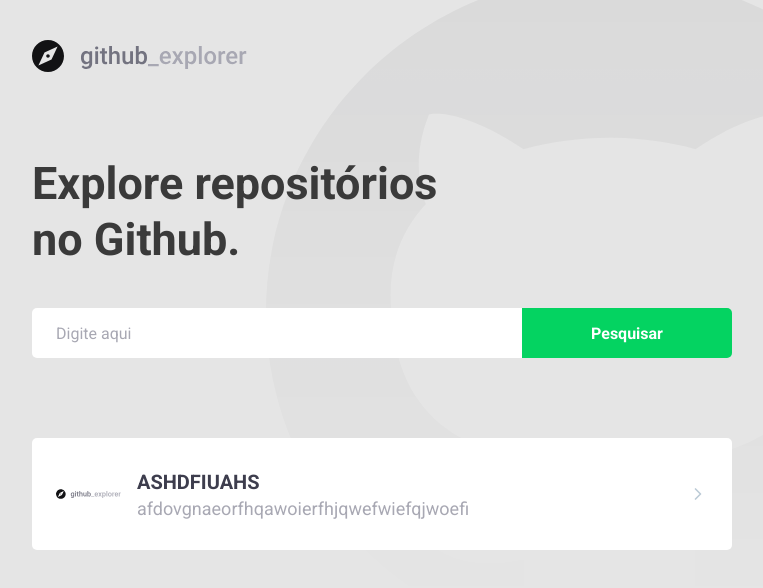
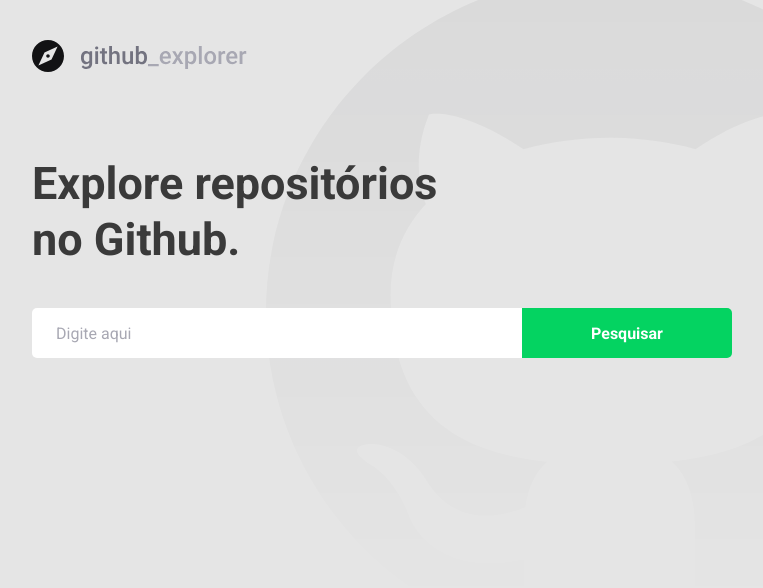
Before and after one commit to Gabriel3421/githubExplorer, a React (Create React App) app: page / in a window 1280 px wide. Shown: the top 588 px of the page, without its empty margins (148-911 px from the left). Built offline with nearby package versions, Linux system fonts and the light colour scheme.

Commit message:
conectando a api

```diff
--- a/src/pages/Dashboard/index.tsx
+++ b/src/pages/Dashboard/index.tsx
@@ -1,26 +1,54 @@
-import React from 'react';
+import React, { FormEvent, useState } from 'react';
 import { FiChevronRight } from 'react-icons/fi';
 import { Title, Form, Repositories } from './style';
 import logo from '../../assets/logo.svg';
+import api from '../../services/api';
+
+interface Repository {
+  full_name: string;
+  description: string;
+  owner: {
+    login: string;
+    avatar_url: string;
+  };
+}
 
 const Dashboard: React.FC = () => {
+  const [nr, setNr] = useState('');
+  const [repos, setRepos] = useState<Repository[]>([]);
+
+  async function handleAddRepository(
+    event: FormEvent<HTMLFormElement>,
+  ): Promise<void> {
+    event.preventDefault();
+    const response = await api.get(`repo/${nr}`);
+    setRepos([...repos, response.data]);
+    setNr('');
+  }
+
   return (
     <>
       <img src={logo} alt="" />
       <Title>Explore repositórios no Github.</Title>
-      <Form>
-        <input placeholder="Digite aqui" />
+      <Form onSubmit={handleAddRepository}>
+        <input
+          placeholder="Digite aqui"
+          value={nr}
+          onChange={e => setNr(e.target.value)}
+        />
         <button type="submit">Pesquisar</button>
       </Form>
       <Repositories>
-        <a href="piroca">
-          <img src={logo} alt="" />
-          <div>
-            <strong>ASHDFIUAHS</strong>
-            <p>afdovgnaeorfhqawoierfhjqwefwiefqjwoefi</p>
-          </div>
-          <FiChevronRight size={20} />
-        </a>
+        {repos.map(repo => (
+          <a key={repo.full_name} href="piroca">
+            <img src={repo.owner.avatar_url} alt={repo.owner.login} />
+            <div>
+              <strong>{repo.full_name}</strong>
+              <p>{repo.description}</p>
+            </div>
+            <FiChevronRight size={20} />
+          </a>
+        ))}
       </Repositories>
     </>
   );
--- a/src/pages/Dashboard/style.ts
+++ b/src/pages/Dashboard/style.ts
@@ -66,7 +66,8 @@
       border-radius: 50%;
     }
     div {
-      margin-left: 16px;
+      margin: 0 16px;
+      flex: 1;
       strong {
         font-size: 20px;
         color: #3d3d4d;
--- /dev/null
+++ b/src/services/api.ts
@@ -0,0 +1,7 @@
+import axios from 'axios';
+
+const api = axios.create({
+  baseURL: 'https://api.github.com',
+});
+
+export default api;
```
Also changed, not shown: .eslintrc.json.
